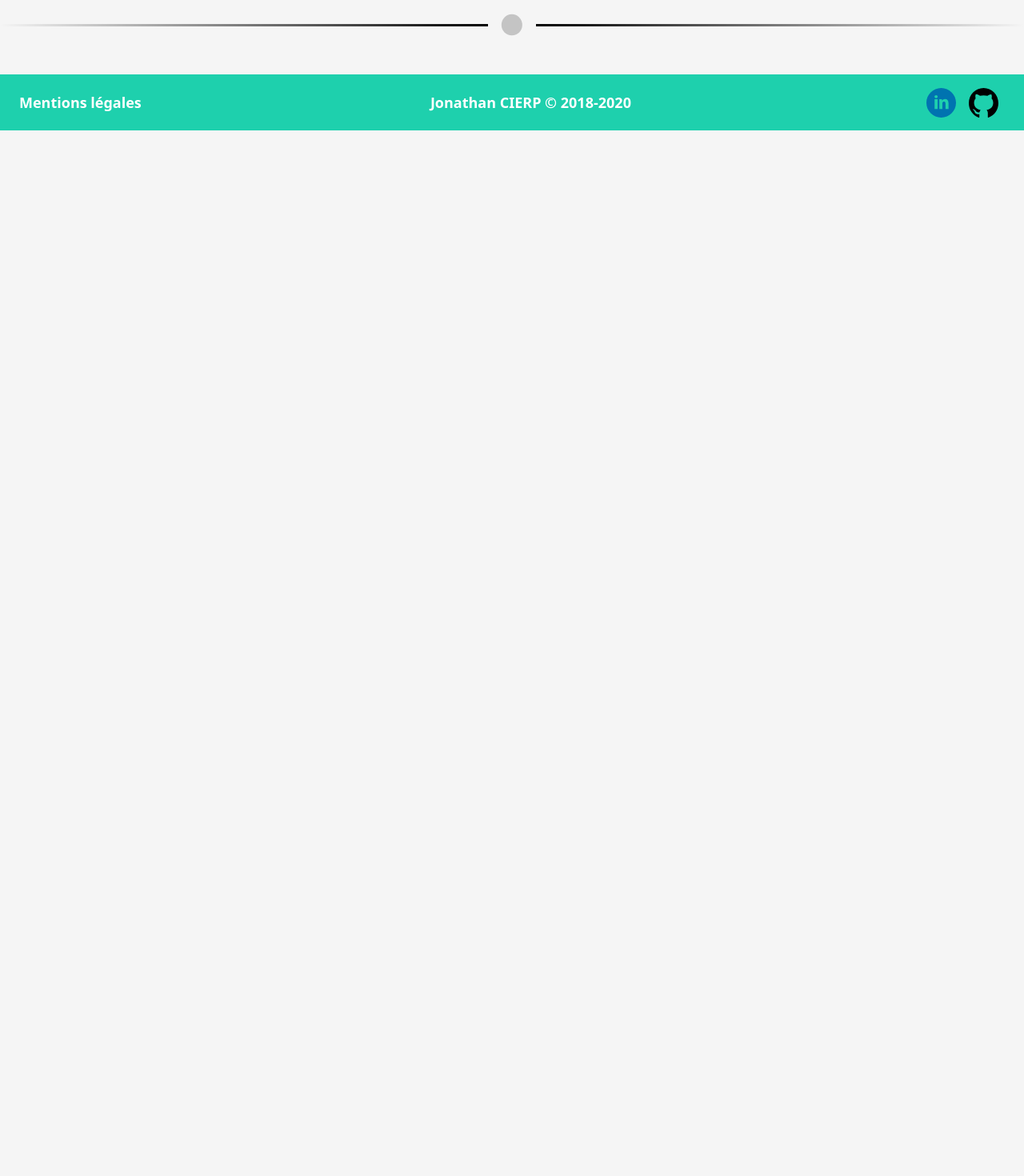
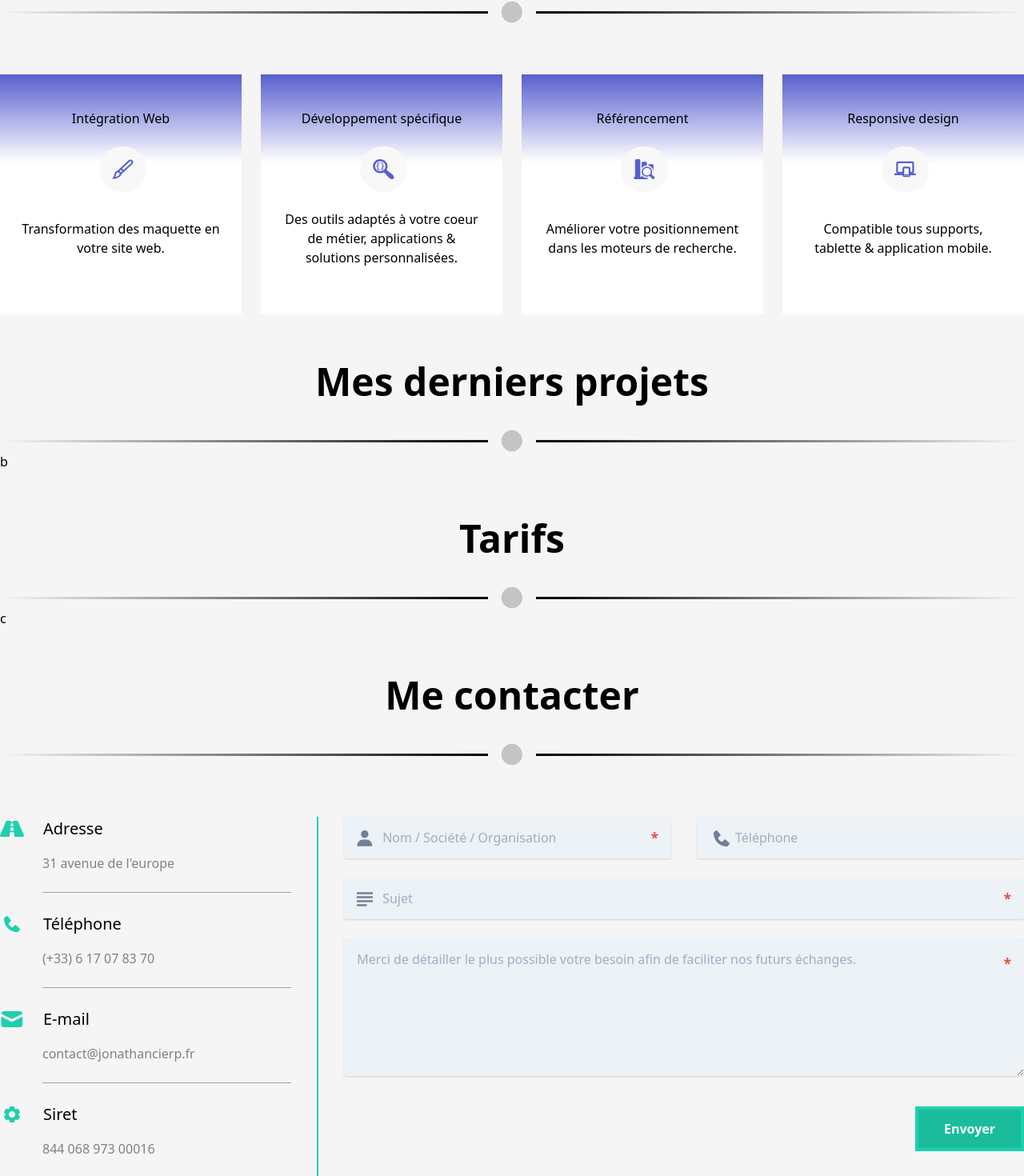
Before and after one commit to JonathanCierp/jonathancierp.fr, a Nuxt app: page / in a window 1280 px wide. Shown: the part 712-2182 px from the top of the page at 80% size. Before the commit the page ends 875 px from the top, so only its background shows below. Built offline with nearby package versions, Linux system fonts and the light colour scheme.

Commit message:
feat(sections) : section contact , services

```diff
--- /dev/null
+++ b/components/form/FormInput.vue
@@ -0,0 +1,49 @@
+<template>
+	<div class="form-input-text flex items-center relative justify-center">
+		<component class="pointer-events-none absolute inset-y-0 left-0 flex items-center" :is="iconLeft" />
+		<input autocomplete="off" :placeholder="placeholder" :required="required" :type="type"
+			class="transition-colors duration-400 ease-in-out bg-gray-200 shadow appearance-none rounded w-full py-4 px-12
+			 text-gray-700 leading-tight focus:shadow-outline">
+		<span v-if="required" class="pointer-events-none absolute inset-y-0 right-0 flex items-center">*</span>
+	</div>
+</template>
+
+<script>
+	export default {
+		name: "form-input-text",
+		props: {
+			iconLeft: {
+				type: Object
+			},
+			placeholder: {
+				type: String
+			},
+			required: {
+				type: Boolean,
+				default: false
+			},
+			type: {
+				type: String,
+				default: "text"
+			}
+		}
+	}
+</script>
+
+<style>
+	.form-input-text svg {
+		color: #718096;
+		margin: 17px 16px;
+	}
+
+	.form-input-text svg path {
+		fill: #718096;
+	}
+
+	.form-input-text span {
+		font-weight: bold;
+		font-size: 1.1rem;
+		color: #E74C3C;
+		margin: 0 16px;
+	}
+</style>
--- /dev/null
+++ b/components/form/FormTextarea.vue
@@ -0,0 +1,37 @@
+<template>
+	<div class="form-input-textarea relative">
+		<textarea autocomplete="off" :placeholder="placeholder" :required="required"
+			class="transition-colors duration-400 ease-in-out bg-gray-200 shadow appearance-none rounded w-full py-4 pl-4 pr-10
+			 text-gray-700 leading-tight focus:shadow-outline" rows="7" />
+		<span v-if="required" class="pointer-events-none absolute right-0 flex items-center">*</span>
+	</div>
+</template>
+
+<script>
+	export default {
+		name: "form-textarea",
+		props: {
+			placeholder: {
+				type: String
+			},
+			required: {
+				type: Boolean,
+				default: false
+			},
+			type: {
+				type: String,
+				default: "text"
+			}
+		}
+	}
+</script>
+
+<style>
+	.form-input-textarea span {
+		font-weight: bold;
+		font-size: 1.1rem;
+		color: #E74C3C;
+		margin: 0 16px;
+		top: 18px;
+	}
+</style>
--- a/components/section/SectionContact.vue
+++ b/components/section/SectionContact.vue
@@ -1,13 +1,101 @@
 <template>
-
+	<div class="contact flex mt-16">
+		<div class="contact__contact">
+			<section-contact-item v-for="contact in contacts" :key="contact.title" :contact="contact"/>
+		</div>
+		<div class="contact__separator mx-8"></div>
+		<form class="contact__form">
+			<div class="flex">
+				<form-input class="mr-4 flex-grow" placeholder="Nom / Société / Organisation" :icon-left="iconUser" required/>
+				<form-input class="ml-4 flex-grow" type="tel" placeholder="Téléphone" :icon-left="iconPhone"/>
+			</div>
+			<form-input class="flex-grow mt-6" placeholder="Sujet" :icon-left="iconSubject" required/>
+			<form-textarea class="flex-grow mt-6"
+										 placeholder="Merci de détailler le plus possible votre besoin afin de faciliter nos futurs échanges."
+										 required/>
+			<div class="contact__form__button text-right mt-8">
+				<button class="text-white font-semibold py-3 px-8">Envoyer</button>
+			</div>
+		</form>
+	</div>
 </template>
 
 <script>
+	import SectionContactItem from "@/components/section/SectionContactItem"
+	import FormInput from "@/components/form/FormInput"
+	import FormTextarea from "@/components/form/FormTextarea"
+	import IconRoad from "@/components/icon/IconRoad"
+	import IconPhone from "@/components/icon/IconPhone"
+	import IconMail from "@/components/icon/IconMail"
+	import IconCog from "@/components/icon/IconCog"
+	import IconUser from "@/components/icon/IconUser"
+	import IconSubject from "@/components/icon/IconSubject"
+
 	export default {
-		name: "section-contact"
+		name: "section-contact",
+		components: {
+			SectionContactItem,
+			FormInput,
+			FormTextarea,
+			IconRoad,
+			IconPhone,
+			IconMail,
+			IconCog
+		},
+		data() {
+			return {
+				iconUser: IconUser,
+				iconPhone: IconPhone,
+				iconSubject: IconSubject,
+				contacts: [
+					{
+						icon: IconRoad,
+						title: "Adresse",
+						content: "31 avenue de l'europe"
+					},
+					{
+						icon: IconPhone,
+						title: "Téléphone",
+						content: "(+33) 6 17 07 83 70"
+					},
+					{
+						icon: IconMail,
+						title: "E-mail",
+						content: "contact@jonathancierp.fr"
+					},
+					{
+						icon: IconCog,
+						title: "Siret",
+						content: "844 068 973 00016"
+					},
+				]
+			}
+		}
 	}
 </script>
 
 <style>
+	.contact .contact__contact {
+		width: 30%;
+		height: 450px;
+	}
 
+	.contact .contact__separator {
+		height: 450px;
+		width: 2px;
+		background-color: #1ED0AD;
+	}
+
+	.contact .contact__form {
+		width: 70%;
+	}
+
+	.contact .contact__form .contact__form__button button {
+		background-color: #1ABC9C;
+		border: 4px solid #1ED0AD;
+	}
+
+	.contact .contact__form .contact__form__button button:hover {
+		background-color: #1ED0AD;
+	}
 </style>
--- /dev/null
+++ b/components/section/SectionContactItem.vue
@@ -0,0 +1,36 @@
+<template>
+	<div class="contact-item flex flex-col mb-6">
+		<div class="content-item__row flex items-center">
+			<div class="content-item__icon mr-6">
+				<component :is="contact.icon" />
+			</div>
+			<div class="content-item__title text-xl">{{ contact.title }}</div>
+		</div>
+		<div class="content-item__description mt-4">{{ contact.content }}</div>
+		<div v-if="contact.title !== 'Siret'" class="content-item__separator mt-6"></div>
+	</div>
+</template>
+
+<script>
+	export default {
+		name: "section-contact-item",
+		props: {
+			contact: {
+				type: Object,
+				required: true
+			}
+		}
+	}
+</script>
+
+<style>
+	.contact-item .content-item__description {
+		margin-left: 53px;
+		color: #818181;
+	}
+	.contact-item .content-item__separator {
+		height: 1px;
+		background-color: #A1A1A1;
+		margin-left: 53px;
+	}
+</style>
--- a/components/section/SectionItem.vue
+++ b/components/section/SectionItem.vue
@@ -1,27 +1,45 @@
 <template>
-	<section id="mes-services" class="mes-services mt-16">
-		<h1 class="text-5xl font-bold text-center">Mes services</h1>
-		<div class="mes-services__divider mt-6 flex justify-center items-center">
+	<section :id="section.id" class="section mt-12" :class="section.class">
+		<h1 class="text-5xl font-bold text-center">{{ section.title }}</h1>
+		<div class="section__divider mt-6 flex justify-center items-center">
 			<div></div>
 			<icon-circle class="mx-4" />
 			<div></div>
 		</div>
+		<section-mes-services v-if="section.id === 'mes-services'" />
+		<section-realisations v-if="section.id === 'realisatons'" />
+		<section-tarifs v-if="section.id === 'tarifs'" />
+		<section-contact v-if="section.id === 'contact'" />
 	</section>
 </template>
 
 <script>
 	import IconCircle from "@/components/icon/IconCircle"
+	import SectionMesServices from "@/components/section/SectionMesServices"
+	import SectionRealisations from "@/components/section/SectionRealisations"
+	import SectionTarifs from "@/components/section/SectionTarifs"
+	import SectionContact from "@/components/section/SectionContact"
 
 	export default {
 		name: "section-item",
 		components: {
-			IconCircle
+			IconCircle,
+			SectionContact,
+			SectionTarifs,
+			SectionRealisations,
+			SectionMesServices
+		},
+		props: {
+			section: {
+				type: Object,
+				required: true
+			}
 		}
 	}
 </script>
 
 <style>
-	.mes-services .mes-services__divider div:first-child{
+	.section .section__divider div:first-child{
 		width: 50%;
 		height: 3px;
 		background-image: -webkit-gradient(linear, 0 0, 0 100%, from(transparent), to(#000));
@@ -30,7 +48,7 @@
 		background-image: -o-linear-gradient(180deg, transparent, #000);
 		background-image: linear-gradient(90deg, transparent, #000);
 	}
-	.mes-services .mes-services__divider div:last-child {
+	.section .section__divider div:last-child {
 		width: 50%;
 		height: 3px;
 		background-image: -webkit-gradient(linear, 0 0, 0 100%, from(#000), to(transparent));
--- a/components/section/SectionMesServices.vue
+++ b/components/section/SectionMesServices.vue
@@ -1,20 +1,74 @@
 <template>
-	<section id="mes-services" class="mes-services mt-16">
-		<h1 class="text-5xl font-bold text-center">Mes services</h1>
-		<div class="mes-services__divider mt-6 flex justify-center items-center">
-			<div></div>
-			<icon-circle class="mx-4" />
-			<div></div>
+	<div class="services flex mt-16">
+		<div class="services__item relative hover:shadow-md cursor-pointer" :class="i < 3 ? 'mr-6' : ''" v-for="(service, i) in services">
+			<div class="services__item__title flex justify-center items-center">
+				<span>{{ service.title }}</span>
+			</div>
+			<div class="services__item__icon p-4 rounded-full absolute">
+				<component :is="service.icon" />
+			</div>
+			<div class="services__item__description flex items-center bg-white text-center px-6 mb-6">
+				<span>{{ service.description }}</span>
+			</div>
 		</div>
-	</section>
+	</div>
 </template>
 
 <script>
+	import IconPencil from "@/components/icon/IconPencil"
+	import IconSearchCode from "@/components/icon/IconSearchCode"
+	import IconSeo from "@/components/icon/IconSeo"
+	import IconResponsive from "@/components/icon/IconResponsive"
+
 	export default {
-		name: "section-mes-services"
+		name: "section-mes-services",
+		data() {
+			return {
+				services: [
+					{
+						title: "Intégration Web",
+						icon: IconPencil,
+						description: "Transformation des maquette en votre site web."
+					},
+					{
+						title: "Développement spécifique",
+						icon: IconSearchCode,
+						description: "Des outils adaptés à votre coeur de métier, applications & solutions personnalisées."
+					},
+					{
+						title: "Référencement",
+						icon: IconSeo,
+						description: "Améliorer votre positionnement dans les moteurs de recherche."
+					},
+					{
+						title: "Responsive design",
+						icon: IconResponsive,
+						description: "Compatible tous supports, tablette & application mobile."
+					}
+				]
+			}
+		}
 	}
 </script>
 
 <style>
+	.services .services__item {
+		height: 300px;
+		width: 25%;
+	}
 
+	.services .services__item .services__item__title {
+		height: 110px;
+		background: linear-gradient(180deg, rgba(87, 95, 207, 1) 0%, rgba(255, 255, 255, 1) 100%);
+	}
+
+	.services .services__item .services__item__icon {
+		top: 30%;
+		left: 41%;
+		background-color: #F8F8F8;
+	}
+
+	.services .services__item .services__item__description {
+		height: 190px;
+	}
 </style>
--- a/components/section/SectionRealisations.vue
+++ b/components/section/SectionRealisations.vue
@@ -1,5 +1,7 @@
 <template>
-
+	<div>
+		b
+	</div>
 </template>
 
 <script>
--- a/components/section/SectionTarifs.vue
+++ b/components/section/SectionTarifs.vue
@@ -1,5 +1,7 @@
 <template>
-
+	<div>
+		c
+	</div>
 </template>
 
 <script>
--- a/pages/index.vue
+++ b/pages/index.vue
@@ -1,6 +1,6 @@
 <template>
 	<div class="container mx-auto">
-		<section-item />
+		<section-item v-for="section in sections" :key="section.id" :section="section" />
 	</div>
 </template>
 
@@ -9,7 +9,7 @@
 
 	export default {
 		components: {
-
+			SectionItem
 		},
 		data() {
 			return {
@@ -18,7 +18,22 @@
 						id: "mes-services",
 						class: "mes-services",
 						title: "Mes services"
-					}
+					},
+					{
+						id: "realisatons",
+						class: "realisatons",
+						title: "Mes derniers projets"
+					},
+					{
+						id: "tarifs",
+						class: "tarifs",
+						title: "Tarifs"
+					},
+					{
+						id: "contact",
+						class: "contact",
+						title: "Me contacter"
+					},
 				]
 			}
 		}
```
